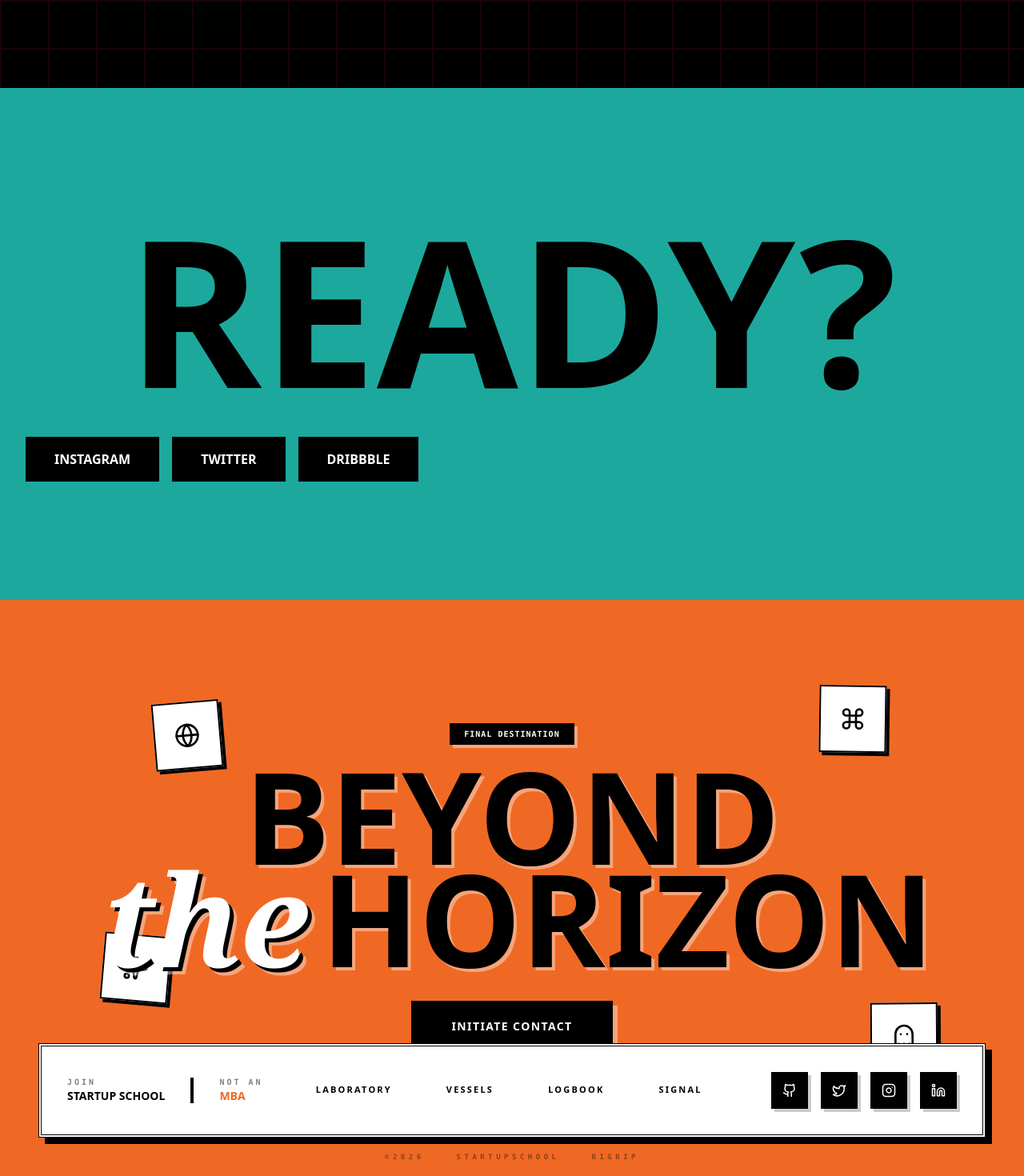
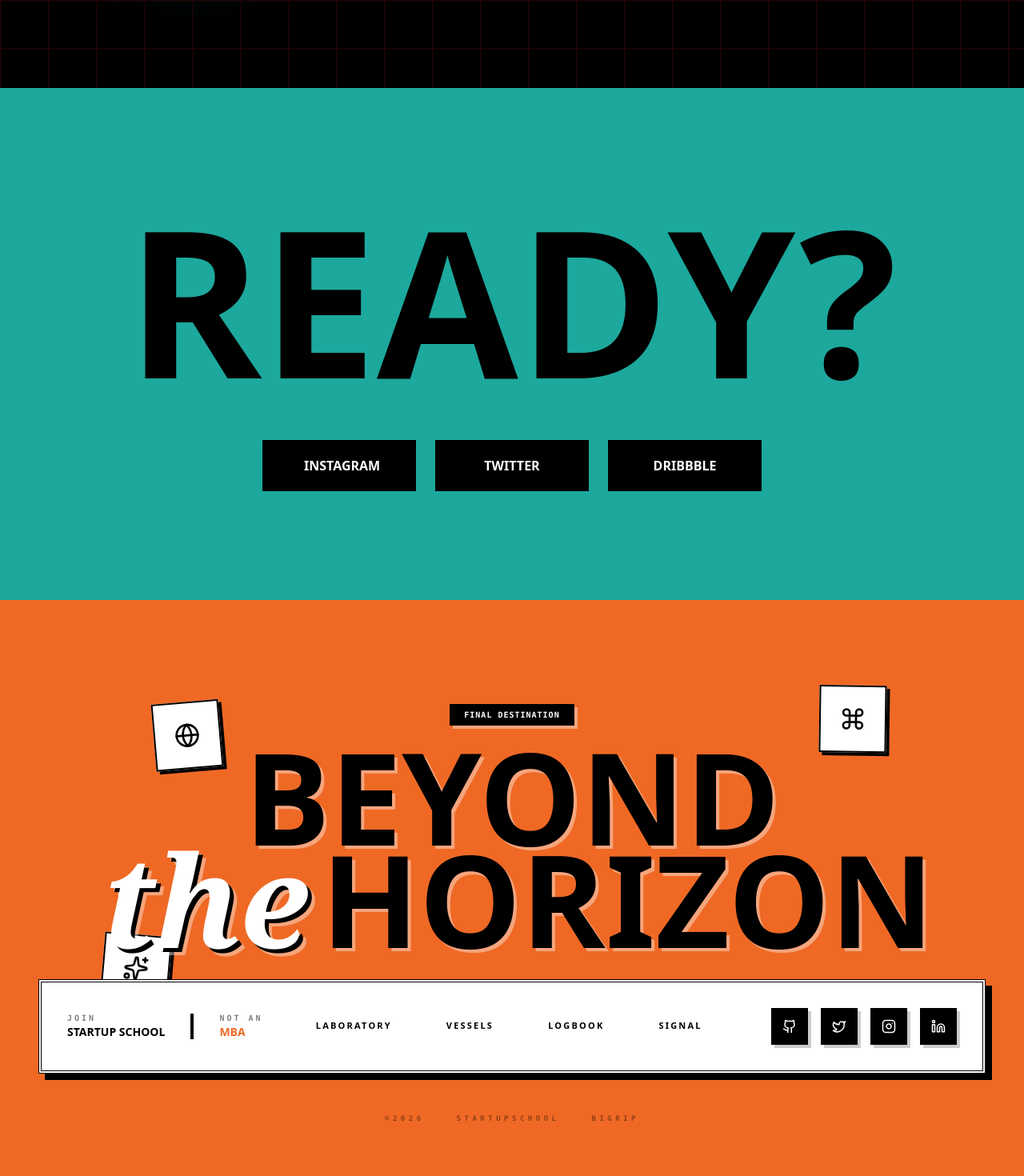
Before and after one commit to brainoncolours-bit/startup_school, a React (Vite) app: page / in a window 1280 px wide. Shown: the part 3800-5270 px from the top of the page at 80% size. Built offline with nearby package versions, Linux system fonts and the light colour scheme.

Commit message:
after edits

```diff
--- a/src/components/Footer.jsx
+++ b/src/components/Footer.jsx
@@ -6,7 +6,7 @@ const Footer = () => {
   const constraintsRef = useRef(null);
 
   return (
-    <footer className="relative bg-[#ef6925] text-black min-h-[90vh] flex flex-col justify-center items-center overflow-hidden py-20 font-sans">
+    <footer className="relative bg-[#ef6925] text-black min-h-[90vh] flex flex-col justify-center items-center overflow-hidden py-20 pb-32 font-sans">
 
       {/* 1. INDUSTRIAL BACKGROUND EFFECTS */}
       {/* <div className="absolute inset-0 z-0">
@@ -79,7 +79,7 @@ const Footer = () => {
       </div>
 
       {/* 4. THE INDUSTRIAL GRID BAR */}
-      <div className="absolute bottom-12 left-1/2 -translate-x-1/2 w-[95%] max-w-7xl z-40 px-4">
+      <div className="absolute bottom-32 left-1/2 -translate-x-1/2 w-[95%] max-w-7xl z-40 px-4">
         <div className="p-8 bg-white border-4 border-black border-double shadow-[8px_8px_0px_rgba(0,0,0,1)] flex flex-col md:flex-row justify-between items-center gap-10">
 
           <div className="flex items-center gap-8">
@@ -121,7 +121,7 @@ const Footer = () => {
       </div>
 
       {/* Subtle Bottom Bar */}
-      <div className="absolute bottom-4 left-1/2 -translate-x-1/2 flex gap-10 text-[9px] font-mono text-black/40 uppercase tracking-[0.5em] font-bold">
+      <div className="absolute bottom-16 left-1/2 -translate-x-1/2 flex gap-10 text-[9px] font-mono text-black/40 uppercase tracking-[0.5em] font-bold">
         <span>©2026</span>
         <span>startupschool</span>
         <span>bigrip</span>
--- a/src/pages/Home.jsx
+++ b/src/pages/Home.jsx
@@ -604,7 +604,7 @@ not passive learning.</span> <Zap className="w-8 h-8 sm:w-12 sm:h-12 md:w-16 md:
                   {
                     number: "05",
                     icon: <Trophy size={48} />,
-                    title: 'R&D (RESEARCH &DEVELOPMENT)',
+                    title: 'R&D RESEARCH & DEVELOPMENT',
                     subtitle: 'Only First Place Matters',
                     desc: 'Innovate continuously. Learn to adapt,test, and evolve your product to sta',
                     color: '#a5cb3a',
@@ -849,14 +849,14 @@ not passive learning.</span> <Zap className="w-8 h-8 sm:w-12 sm:h-12 md:w-16 md:
         </section>
 
         <footer className="min-h-[60vh] sm:min-h-[70vh] md:h-[80vh] bg-[#1da89d] text-black flex flex-col items-center justify-center relative overflow-hidden px-4 py-12">
-          <motion.h2 initial={{ scale: 0.5 }} whileInView={{ scale: 1 }} className="text-[25vw] sm:text-[20vw] font-black leading-none text-black text-center">READY?</motion.h2>
-          <div className="flex flex-col sm:flex-row gap-3 sm:gap-4 mt-6 sm:mt-8 w-full max-w-md sm:max-w-none px-4">
+          <motion.h2 initial={{ scale: 0.5 }} whileInView={{ scale: 1 }} className="text-[25vw] sm:text-[20vw] font-black leading-none text-black text-center mb-8 sm:mb-12">READY?</motion.h2>
+          <div className="flex flex-row items-center justify-center gap-4 sm:gap-6 w-full flex-wrap">
             {['Instagram', 'Twitter', 'Dribbble'].map(link => (
               <motion.button
                 key={link}
                 whileHover={{ scale: 1.05, y: -5 }}
                 whileTap={{ scale: 0.95 }}
-                className="border-2 sm:border-4 border-black bg-black text-white px-6 sm:px-8 py-3 font-bold hover:bg-white hover:text-black transition-all uppercase font-black w-full sm:w-auto"
+                className="border-2 sm:border-4 border-black bg-black text-white px-8 sm:px-12 py-4 font-bold hover:bg-white hover:text-black transition-all uppercase font-black w-40 sm:w-48 text-center"
               >
                 {link}
               </motion.button>
```
